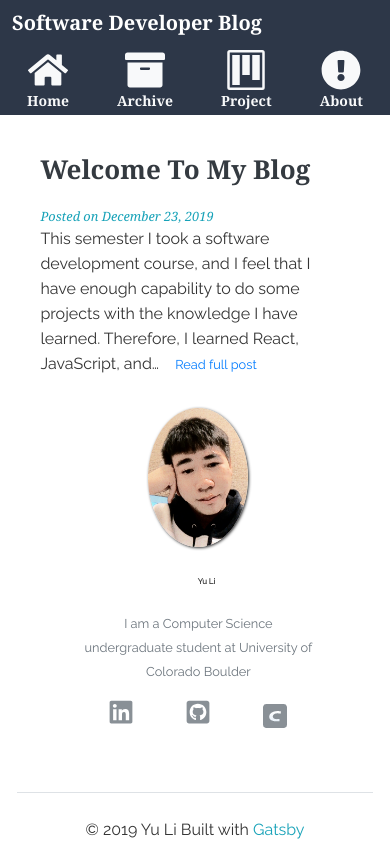
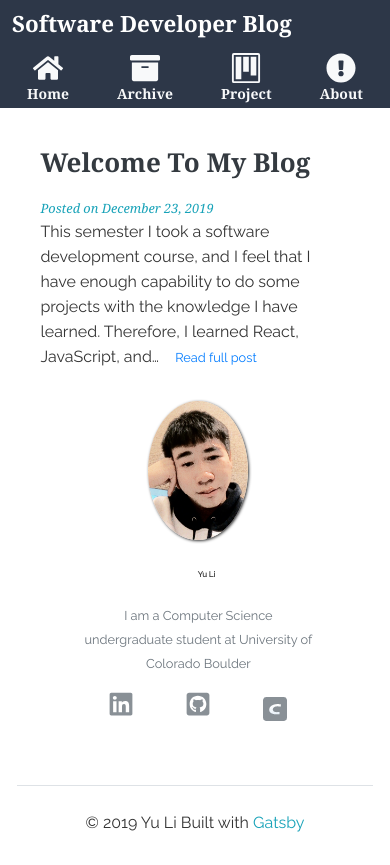
Before and after one commit to liyutommy/Blog, a Gatsby site: page / in a window 390 px wide. Built offline with nearby package versions, Linux system fonts and the light colour scheme; Gatsby itself is replaced by a stand-in of ours.

Commit message:
adjust website logo and menu

```diff
--- a/src/components/header/MobileMenu.js
+++ b/src/components/header/MobileMenu.js
@@ -13,19 +13,19 @@ const MobileMenu = () => {
         <div className="mobile-menu py-1 text-center">
             <div className="mobile-icon">
                 <Link to="/" title="Home" className="text-light mobile-icon-text">
-                    <FaHome size={40} style={{color: "light"}} />
+                    <FaHome size={30} style={{color: "light"}} />
                     <span className="font-weight-bold">Home</span>
                 </Link>
                 <Link to="/archive" title="Archive" className="text-light ml-5 mobile-icon-text">
-                    <FaArchive size={40} style={{color: "light"}} />
+                    <FaArchive size={30} style={{color: "light"}} />
                     <span className="font-weight-bold">Archive</span>
                 </Link>
                 <Link to="/project" title="Project" className="text-light ml-5 mobile-icon-text">
-                    <GoProject size={40} style={{color: "light"}} />
+                    <GoProject size={30} style={{color: "light"}} />
                     <span className="font-weight-bold">Project</span>
                 </Link>
                 <Link to="/about" title="About" className="text-light ml-5 mobile-icon-text">
-                    <FaExclamationCircle size={40} style={{color: "light"}} />
+                    <FaExclamationCircle size={30} style={{color: "light"}} />
                     <span className="font-weight-bold">About</span>
                 </Link>
             </div>
--- a/src/components/header/header.css
+++ b/src/components/header/header.css
@@ -76,7 +76,7 @@
   }
   .head-logo {
     font-family: Georgia, serif;
-    font-size: 1.25rem;
+    font-size: 1.4rem;
     margin: 0 0 0 0;
     padding: 0 0 0 0;
   }
```
